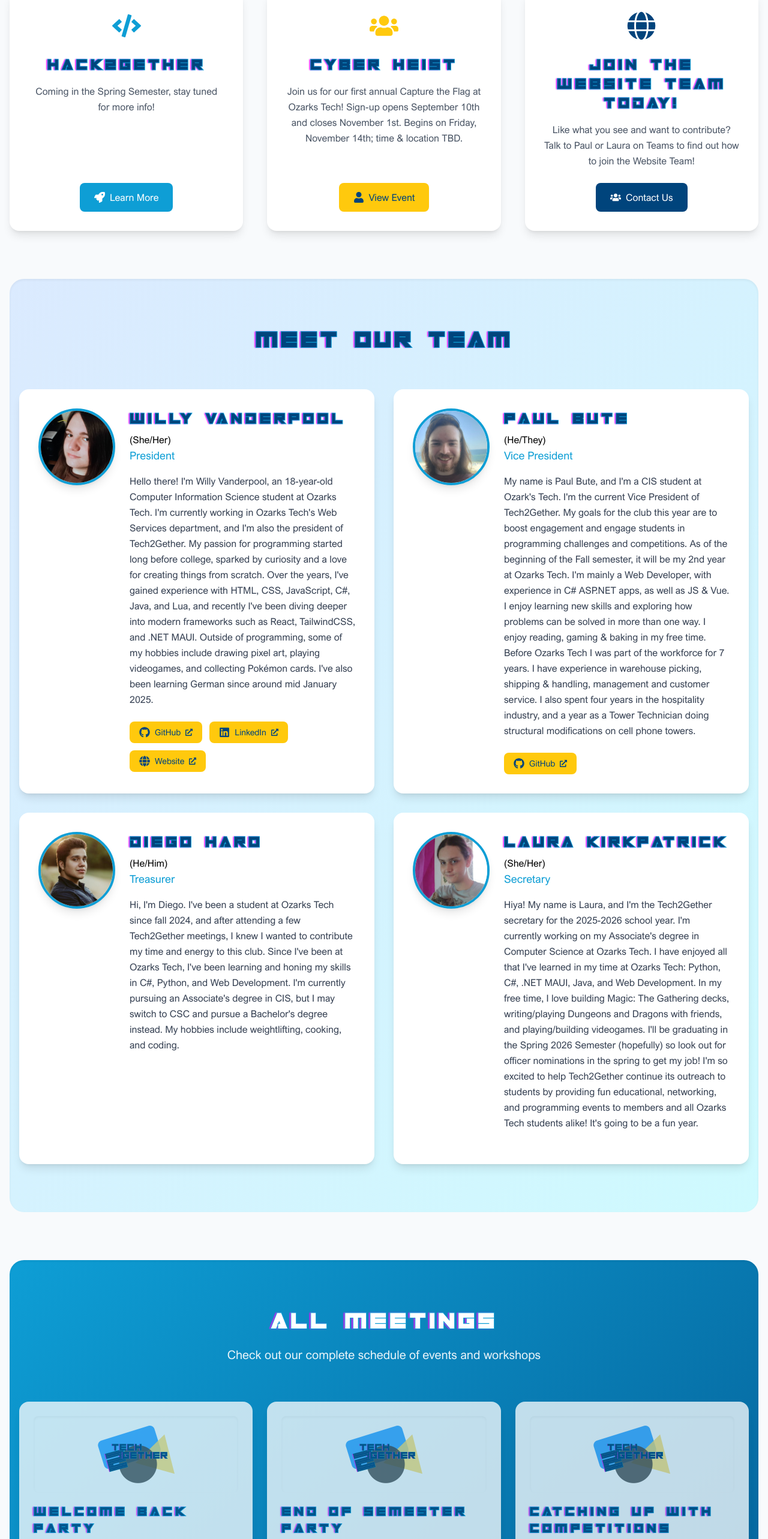
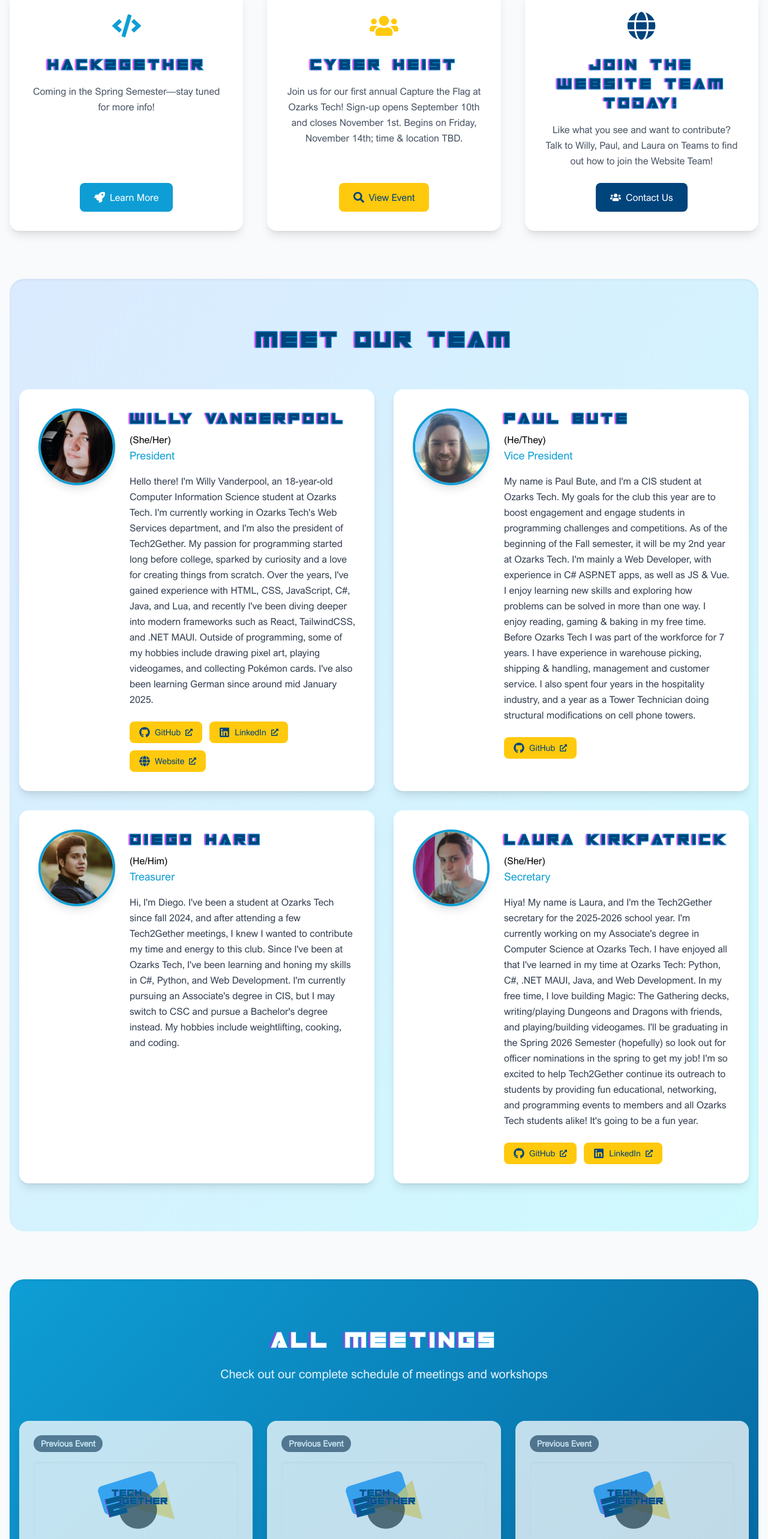
Before and after one commit to ItsMeWillyV/2-Tech-2-Gether, a React (Vite) app in the folder reactapp/: page / in a window 1280 px wide. Shown: the part 1259-3825 px from the top of the page at 60% size. Built offline with nearby package versions, Linux system fonts and the light colour scheme.

Commit message:
Fix title not updating bug; Minor content tweaks

```diff
--- a/reactapp/src/pages/ComingSoon.jsx
+++ b/reactapp/src/pages/ComingSoon.jsx
@@ -1,4 +1,5 @@
 import { Link } from 'react-router-dom'
+import { Helmet } from 'react-helmet-async'
 import { FaHome, FaCode, FaRocket, FaCog, FaClock } from 'react-icons/fa'
 import { useState, useEffect, useMemo } from 'react'
 import '../App.css'
@@ -20,6 +21,11 @@ function ComingSoon() {
 
   const [currentMessage, setCurrentMessage] = useState('');
 
+  // Ensure title updates when component mounts
+  useEffect(() => {
+    document.title = 'Coming Soon - Tech2Gether';
+  }, []);
+
   // Set random message on component mount and update every 5 seconds
   useEffect(() => {
     const updateMessage = () => {
@@ -36,6 +42,15 @@ function ComingSoon() {
 
   return (
     <div className="not-found-container">
+      <Helmet key="coming-soon-helmet">
+        <title>Coming Soon - Tech2Gether</title>
+        <meta name="description" content="This page is coming soon. Check back later for updates!" />
+        <meta name="keywords" content="Tech2Gether, Coming Soon, Events, Ozarks Tech" />
+        <meta property="og:title" content="Coming Soon - Tech2Gether" />
+        <meta property="og:description" content="This page is coming soon. Check back later for updates!" />
+        <meta property="og:type" content="website" />
+      </Helmet>
+
       <div className="not-found-background-elements">
         <div className="floating-code">{'<>'}</div>
         <div className="floating-code">{'</>'}</div>
--- a/reactapp/src/pages/Home.jsx
+++ b/reactapp/src/pages/Home.jsx
@@ -1,6 +1,6 @@
 import React, { useState, useEffect } from 'react'
 import { Helmet } from 'react-helmet-async'
-import { FaCode, FaRocket, FaUsers, FaCalendarAlt, FaGithub, FaLinkedin, FaExternalLinkAlt, FaGlobe, FaMapMarkerAlt, FaClock, FaUser} from 'react-icons/fa'
+import { FaCode, FaRocket, FaUsers, FaCalendarAlt, FaGithub, FaLinkedin, FaExternalLinkAlt, FaGlobe, FaMapMarkerAlt, FaClock, FaUser, FaSearch} from 'react-icons/fa'
 import Hero from '../components/Hero'
 import eventThumbnail from '../assets/thumbnails/3_26_25_thumbnail.png'
 import placeholderThumbnail from '../assets/thumbnails/placeholder.png'
@@ -72,6 +72,11 @@ function Home() {
     fetchMeetings();
   }, []);
 
+  // Ensure title updates when component mounts
+  useEffect(() => {
+    document.title = 'Tech2Gether - Free Pizza and Networking';
+  }, []);
+
   // Helper function to format date for display
   const formatEventDate = (dateString) => {
     const date = new Date(dateString);
@@ -123,7 +128,7 @@ function Home() {
       image: paulPortrait,
       role: 'Vice President',
       pronouns: 'He/They',
-      bio: "My name is Paul Bute, and I'm a CIS student at Ozark's Tech. I'm the current Vice President of Tech2Gether. My goals for the club this year are to boost engagement and engage students in programming challenges and competitions. As of the beginning of the Fall semester, it will be my 2nd year at Ozarks Tech. I'm mainly a Web Developer, with experience in C# ASP.NET apps, as well as JS & Vue. I enjoy learning new skills and exploring how problems can be solved in more than one way. I enjoy reading, gaming & baking in my free time. Before Ozarks Tech I was part of the workforce for 7 years. I have experience in warehouse picking, shipping & handling, management and customer service. I also spent four years in the hospitality industry, and a year as a Tower Technician doing structural modifications on cell phone towers.",
+      bio: "My name is Paul Bute, and I'm a CIS student at Ozarks Tech. My goals for the club this year are to boost engagement and engage students in programming challenges and competitions. As of the beginning of the Fall semester, it will be my 2nd year at Ozarks Tech. I'm mainly a Web Developer, with experience in C# ASP.NET apps, as well as JS & Vue. I enjoy learning new skills and exploring how problems can be solved in more than one way. I enjoy reading, gaming & baking in my free time. Before Ozarks Tech I was part of the workforce for 7 years. I have experience in warehouse picking, shipping & handling, management and customer service. I also spent four years in the hospitality industry, and a year as a Tower Technician doing structural modifications on cell phone towers.",
       buttons: [
         { icon: FaGithub, label: 'GitHub', url: 'https://github.com/Smashslice'}
       ]
@@ -144,13 +149,15 @@ function Home() {
       pronouns: 'She/Her',
       bio: "Hiya! My name is Laura, and I'm the Tech2Gether secretary for the 2025-2026 school year. I'm currently working on my Associate's degree in Computer Science at Ozarks Tech. I have enjoyed all that I've learned in my time at Ozarks Tech: Python, C#, .NET MAUI, Java, and Web Development. In my free time, I love building Magic: The Gathering decks, writing/playing Dungeons and Dragons with friends, and playing/building videogames. I'll be graduating in the Spring 2026 Semester (hopefully) so look out for officer nominations in the spring to get my job! I'm so excited to help Tech2Gether continue its outreach to students by providing fun educational, networking, and programming events to members and all Ozarks Tech students alike! It's going to be a fun year.",
       buttons: [
+        { icon: FaGithub, label: 'GitHub', url: 'https://github.com/Fruity-Patoootie' },
+        { icon: FaLinkedin, label: 'LinkedIn', url: 'https://www.linkedin.com/in/laura-kirkpatrick-3a4895381/' }
       ]
     },
   ]
 
   return (
     <div className="min-h-screen bg-light-gray">
-      <Helmet>
+      <Helmet key="home-helmet">
         <title>Tech2Gether - Free Pizza and Networking</title>
         <meta name="description" content="Join our vibrant tech community for networking, learning, and innovation at Ozarks Tech" />
         <meta name="keywords" content="Ozarks Tech, Club, Community, Meetup, Technology, Programming" />
@@ -346,10 +353,10 @@ function Home() {
               Hack2Gether
             </h3>
             <p className="text-gray-600 text-center leading-relaxed mb-6 flex-grow">
-              Coming in the Spring Semester, stay tuned for more info!
+              Coming in the Spring Semester—stay tuned for more info!
             </p>
             <div className="flex justify-center mt-auto">
-              <a href='/events/#hackathon' className="inline-flex items-center gap-2 px-6 py-3 bg-analog-aquamarine text-white rounded-lg hover:bg-binary-blue transition-all duration-300 hover:scale-105 font-medium">
+              <a href='/events#hackathon' className="inline-flex items-center gap-2 px-6 py-3 bg-analog-aquamarine text-white rounded-lg hover:bg-binary-blue transition-all duration-300 hover:scale-105 font-medium">
                 <FaRocket className="text-lg" />
                 Learn More
               </a>
@@ -367,8 +374,8 @@ function Home() {
               Join us for our first annual Capture the Flag at Ozarks Tech! Sign-up opens September 10th and closes November 1st. Begins on Friday, November 14th; time & location TBD.
             </p>
             <div className="flex justify-center mt-auto">
-              <a href='/events/#ctf' className="inline-flex items-center gap-2 px-6 py-3 bg-yaml-yellow text-binary-blue rounded-lg hover:bg-analog-aquamarine hover:text-white transition-all duration-300 hover:scale-105 font-medium">
-                <FaUser className="text-lg" />
+              <a href='/events#ctf' className="inline-flex items-center gap-2 px-6 py-3 bg-yaml-yellow text-binary-blue rounded-lg hover:bg-analog-aquamarine hover:text-white transition-all duration-300 hover:scale-105 font-medium">
+                <FaSearch className="text-lg" />
                 View Event
               </a>
             </div>
@@ -382,7 +389,7 @@ function Home() {
               Join the Website Team today!
             </h3>
             <p className="text-gray-600 text-center leading-relaxed mb-6 flex-grow">
-              Like what you see and want to contribute? Talk to Paul or Laura on Teams to find out how to join the Website Team!
+              Like what you see and want to contribute? Talk to Willy, Paul, and Laura on Teams to find out how to join the Website Team!
             </p>
             <div className="flex justify-center mt-auto">
               <a href="https://teams.microsoft.com/l/chat/0/0?users=butep@otc.edu,lk1012349@otc.edu" target='_blank' className="inline-flex items-center gap-2 px-6 py-3 bg-binary-blue text-white rounded-lg hover:bg-analog-aquamarine transition-all duration-300 hover:scale-105 font-medium">
@@ -455,7 +462,7 @@ function Home() {
                 All Meetings
               </h2>
               <p className="text-xl text-white opacity-90 max-w-3xl mx-auto">
-                Check out our complete schedule of events and workshops
+                Check out our complete schedule of meetings and workshops
               </p>
             </div>
 
@@ -483,6 +490,11 @@ function Home() {
                     {isUpcoming && !isOngoing && (
                       <div className="bg-yaml-yellow text-binary-blue px-3 py-1 rounded-full text-sm font-semibold mb-4 inline-block">
                         Next Event
+                      </div>
+                    )}
+                    {isPast && !isOngoing && !isUpcoming && (
+                      <div className="bg-gray-500 text-white px-3 py-1 rounded-full text-sm font-semibold mb-4 inline-block">
+                        Previous Event
                       </div>
                     )}
                     <div className="mb-4">
--- a/reactapp/src/pages/NotFound.jsx
+++ b/reactapp/src/pages/NotFound.jsx
@@ -1,10 +1,26 @@
 import { Link } from 'react-router-dom'
+import { useEffect } from 'react'
+import { Helmet } from 'react-helmet-async'
 import { FaHome, FaCode, FaRocket, FaCog, FaExclamationTriangle } from 'react-icons/fa'
 import '../App.css'
 
 function NotFound() {
+  // Ensure title updates when component mounts
+  useEffect(() => {
+    document.title = '404 - Page Not Found | Tech2Gether';
+  }, []);
+
   return (
     <div className="not-found-container">
+      <Helmet key="not-found-helmet">
+        <title>404 - Page Not Found | Tech2Gether</title>
+        <meta name="description" content="The page you are looking for does not exist. Return to Tech2Gether homepage." />
+        <meta name="keywords" content="Tech2Gether, 404, Page Not Found, Error" />
+        <meta property="og:title" content="404 - Page Not Found | Tech2Gether" />
+        <meta property="og:description" content="The page you are looking for does not exist. Return to Tech2Gether homepage." />
+        <meta property="og:type" content="website" />
+      </Helmet>
+
       <div className="not-found-background-elements">
         <div className="floating-code">{'<>'}</div>
         <div className="floating-code">{'</>'}</div>
--- a/reactapp/src/pages/Sponsors.jsx
+++ b/reactapp/src/pages/Sponsors.jsx
@@ -1,8 +1,14 @@
+import { useEffect } from 'react'
 import { Helmet } from 'react-helmet-async'
 import { FaTrophy, FaMedal, FaAward, FaExternalLinkAlt, FaUsers } from 'react-icons/fa'
 import Hero from '../components/Hero'
 
 function Sponsors() {
+  // Ensure title updates when component mounts
+  useEffect(() => {
+    document.title = 'Sponsors - Tech2Gether';
+  }, []);
+
   const sponsorTiers = [
     {
       name: 'Bronze',
@@ -39,7 +45,7 @@ function Sponsors() {
 
   return (
     <div className="min-h-screen bg-light-gray">
-      <Helmet>
+      <Helmet key="sponsors-helmet">
         <title>Sponsors - Tech2Gether</title>
         <meta name="description" content="Support Tech2Gether and connect with talented tech students at Ozarks Tech" />
         <meta name="keywords" content="Tech2Gether, Sponsors, Ozarks Tech, Technology, Programming, Partnership" />
```
